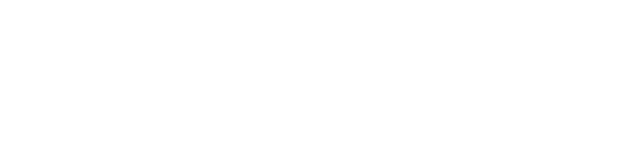
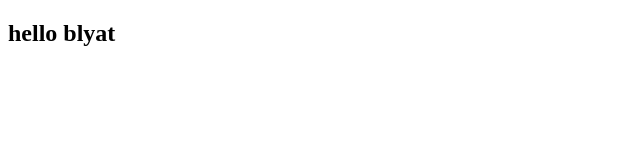
Before and after one commit to N00201123/helloWorld, a plain HTML site: page index.html in a window 1280 px wide. Shown: the whole page, without its empty margins (0-640 px from the left). Drawn offline with Linux system fonts and the light colour scheme.

Commit message:
modified index

```diff
--- a/index.html
+++ b/index.html
@@ -7,6 +7,6 @@
     <title>Document</title>
 </head>
 <body>
-
+    <h2>hello blyat</h2>
 </body>
 </html>
```
